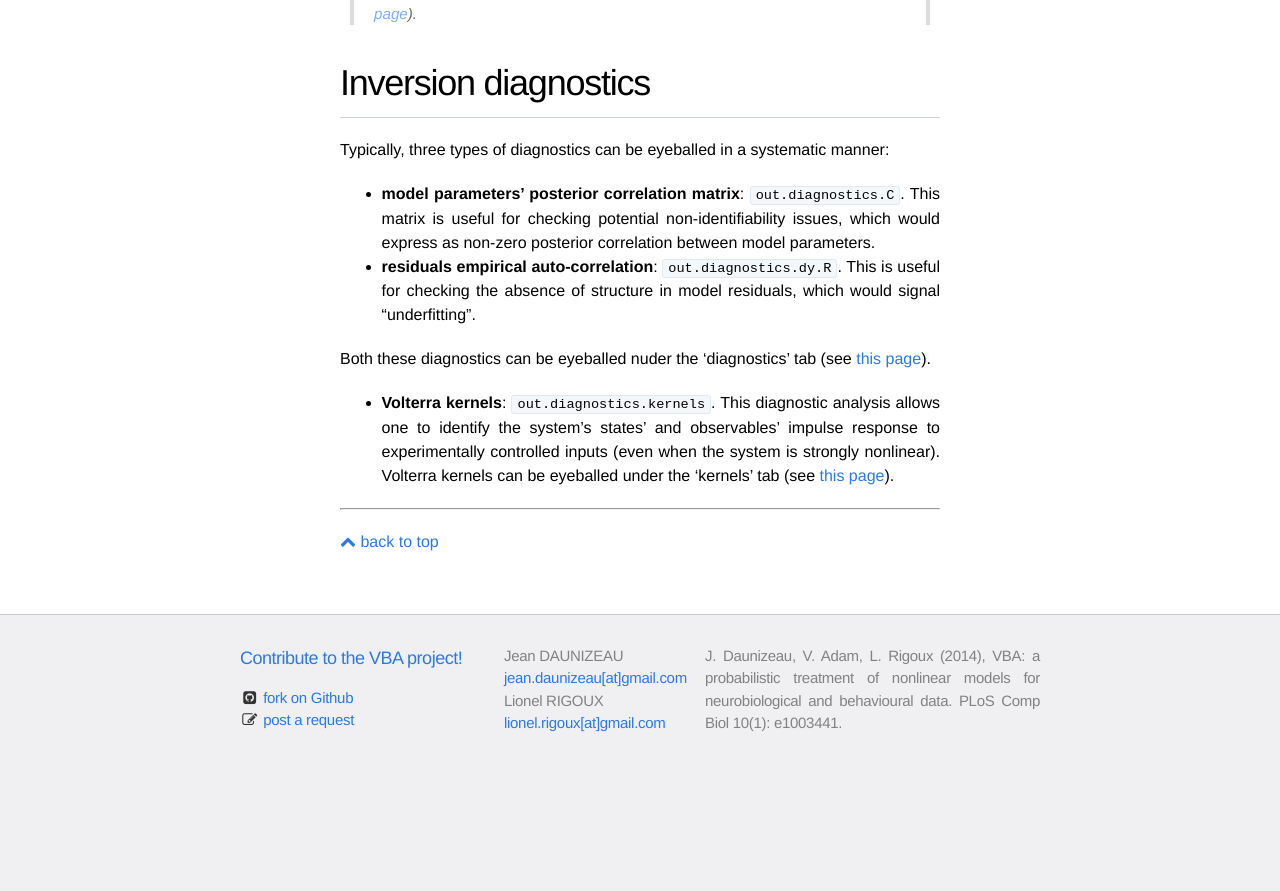
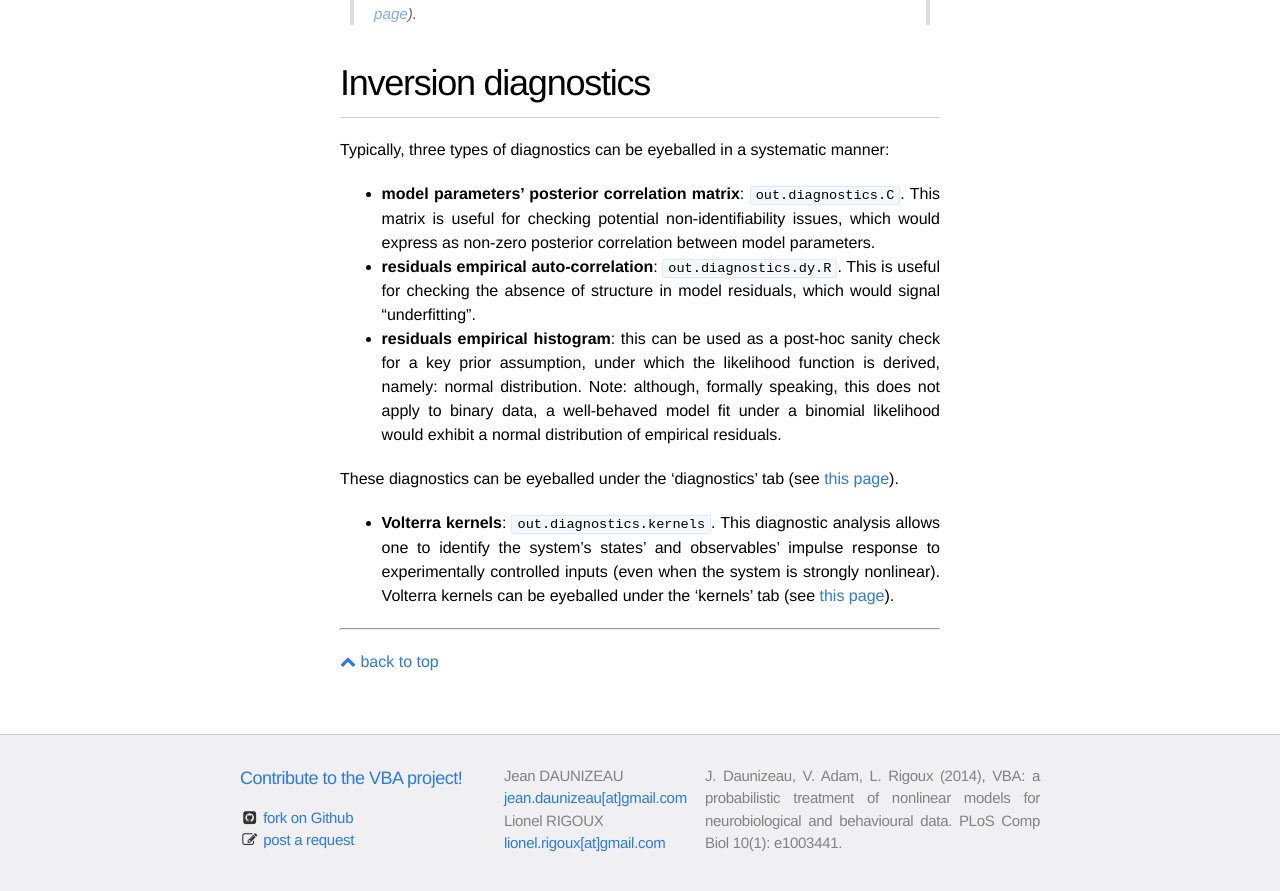
Before and after one commit to MBB-team/VBA-toolbox, a Jekyll site: the page built from _wiki/VBA-output-structure.md, in a window 1280 px wide and 900 px high, scrolled down 2047 px. Shown: the top 891 px of the window. Built offline with Jekyll 4.4.1, drawn with Linux system fonts in a browser that asks for light colours; nearby versions of some CDN libraries; before the commit the page ends 2827 px from its top, so only the background shows below that.

Commit message:
Update VBA-output-structure.md

```diff
--- a/_wiki/VBA-output-structure.md
+++ b/_wiki/VBA-output-structure.md
@@ -68,7 +68,8 @@ Typically, three types of diagnostics can be eyeballed in a systematic manner:
 
 - **model parameters' posterior correlation matrix**: `out.diagnostics.C`. This matrix is useful for checking potential non-identifiability issues, which would express as non-zero posterior correlation between model parameters.
 - **residuals empirical auto-correlation**: `out.diagnostics.dy.R`. This is useful for checking the absence of structure in model residuals, which would signal "underfitting".
+- **residuals empirical histogram**: this can be used as a post-hoc sanity check for a key prior assumption, under which the likelihood function is derived, namely: normal distribution. Note: although, formally speaking, this does not apply to binary data, a well-behaved model fit under a binomial likelihood would exhibit a normal distribution of empirical residuals.
 
-Both these diagnostics can be eyeballed nuder the 'diagnostics' tab (see [this page]({{ site.baseurl }}/wiki/VBA-graphical-output)).
+These diagnostics can be eyeballed under the 'diagnostics' tab (see [this page]({{ site.baseurl }}/wiki/VBA-graphical-output)).
 
 - **Volterra kernels**: `out.diagnostics.kernels`. This diagnostic analysis allows one to identify the system's states' and observables' impulse response to experimentally controlled inputs (even when the system is strongly nonlinear). Volterra kernels can be eyeballed under the 'kernels' tab (see [this page]({{ site.baseurl }}/wiki/VBA-graphical-output)).
```
